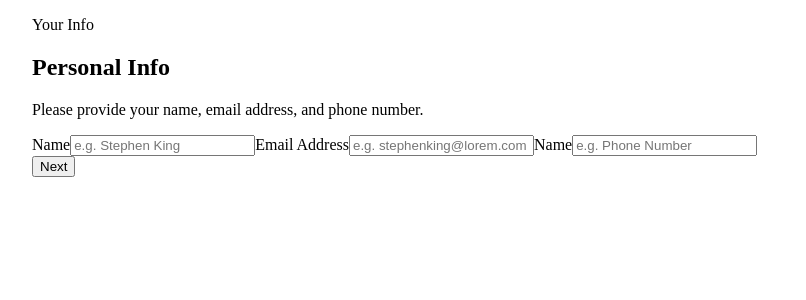
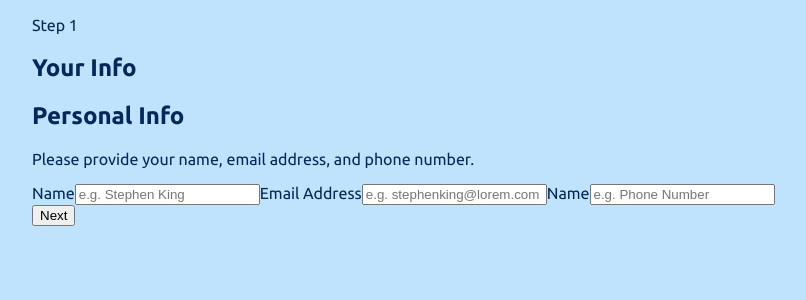
Before and after one commit to artiq75/formain, a React (Vite) app: page / in a window 1280 px wide. Shown: the top 300 px of the page, without its empty margins (16-822 px from the left). Built offline with nearby package versions, Linux system fonts and the light colour scheme.

Commit message:
Setting up css style

```diff
--- a/src/components/Steps/Addons.jsx
+++ b/src/components/Steps/Addons.jsx
@@ -3,7 +3,7 @@ import { Tile } from "../Tools";
 function Addons() {
   return (
     <section>
-      <h1>Addons</h1>
+      <h1>Pick add-ons</h1>
       <p>Add-ons help enhance your gaming experience.</p>
       <Tile
         title="Online service"
--- a/src/components/Steps/Plan.jsx
+++ b/src/components/Steps/Plan.jsx
@@ -3,7 +3,7 @@ import { Tile } from "../Tools";
 function Plan() {
   return (
     <section>
-      <h1>Plan</h1>
+      <h1>Select your plan</h1>
       <p>You have the option of monthly or yearly billing.</p>
       <Tile icon="" title="Arcade" price={9} />
       <Tile icon="" title="Advanced" price={12} />
--- a/src/components/Steps/Summary.jsx
+++ b/src/components/Steps/Summary.jsx
@@ -1,8 +1,26 @@
+import { Invoice } from "../Tools";
+
+const invoiceLines = [
+  {
+    description: "Arcade",
+    price: 9,
+  },
+  {
+    description: "Online service",
+    price: 1,
+  },
+  {
+    description: "Larger storage",
+    price: 2,
+  },
+];
+
 function Summary() {
   return (
     <section>
-      <h1>Summary</h1>
+      <h1>Finishing up</h1>
       <p>Double-check everything looks OK before confirming.</p>
+      <Invoice lines={invoiceLines} />
     </section>
   );
 }
--- a/src/components/Tools.jsx
+++ b/src/components/Tools.jsx
@@ -22,3 +22,18 @@ export function Tile() {
     </div>
   );
 }
+
+export function Invoice({ lines }) {
+  return (
+    <table className="invoice">
+      <tbody>
+        {lines.map((line) => (
+          <tr>
+            <td>{line.description}</td>
+            <td>{line.price}</td>
+          </tr>
+        ))}
+      </tbody>
+    </table>
+  );
+}
--- a/src/index.css
+++ b/src/index.css
@@ -1,7 +1,50 @@
+@font-face {
+  font-family: 'Ubuntu';
+  src: url('/assets/fonts/Ubuntu-Bold.ttf') format('truetype');
+  font-weight: 700;
+}
+@font-face {
+  font-family: 'Ubuntu';
+  src: url('/assets/fonts/Ubuntu-Medium.ttf') format('truetype');
+  font-weight: 500;
+}
+@font-face {
+  font-family: 'Ubuntu';
+  src: url('/assets/fonts/Ubuntu-regular.ttf') format('truetype');
+  font-weight: 400;
+}
+
+:root {
+  --marine-blue: hsl(213, 96%, 18%);
+  --purplish-blue: hsl(243, 100%, 62%);
+  --pastel-blue: hsl(228, 100%, 84%);
+  --light-blue: hsl(206, 94%, 87%);
+  --strawberry-red: hsl(354, 84%, 57%);
+  --cool-gray: hsl(231, 11%, 63%);
+  --light-gray: hsl(229, 24%, 87%);
+  --magnolia: hsl(217, 100%, 97%);
+  --alabaster: hsl(231, 100%, 99%);
+  --white: hsl(0, 0%, 100%);
+}
+
+html, body {
+  font-family: 'Ubuntu', sans-serif;
+  font-size: 16px;
+  font-weight: 400;
+  background-color: var(--light-blue);
+  color: var(--marine-blue);
+}
+
 .step[aria-hidden="true"] {
   display: none;
 }
 
 .stepper {
-    list-style-type: none;
+  list-style-type: none;
 }
+
+#app {
+  max-width: 1440px;
+  margin-left: auto;
+  margin-right: auto;
+}
--- a/src/layouts/Aside.jsx
+++ b/src/layouts/Aside.jsx
@@ -4,10 +4,22 @@ function Aside({ step }) {
   return (
     <aside>
       <Stepper step={step}>
-        <Step>Your Info</Step>
-        <Step>Select Plan</Step>
-        <Step>Add-ons</Step>
-        <Step>Summary</Step>
+        <Step>
+          <p>Step 1</p>
+          <h2>Your Info</h2>
+        </Step>
+        <Step>
+          <p>Step 2</p>
+          <h2>Select Plan</h2>
+        </Step>
+        <Step>
+          <p>Step 3</p>
+          <h2>Add-ons</h2>
+        </Step>
+        <Step>
+          <p>Step 4</p>
+          <h2>Summary</h2>
+        </Step>
       </Stepper>
     </aside>
   );
```
